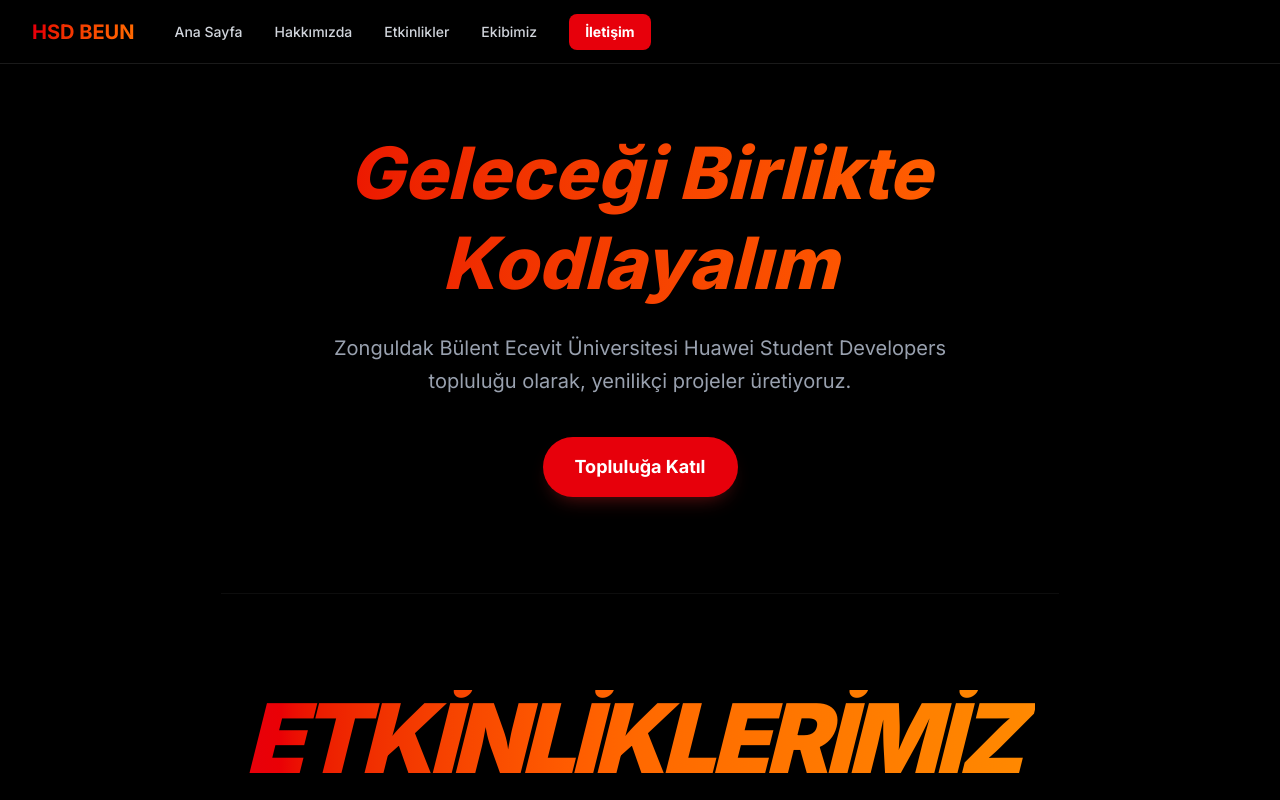
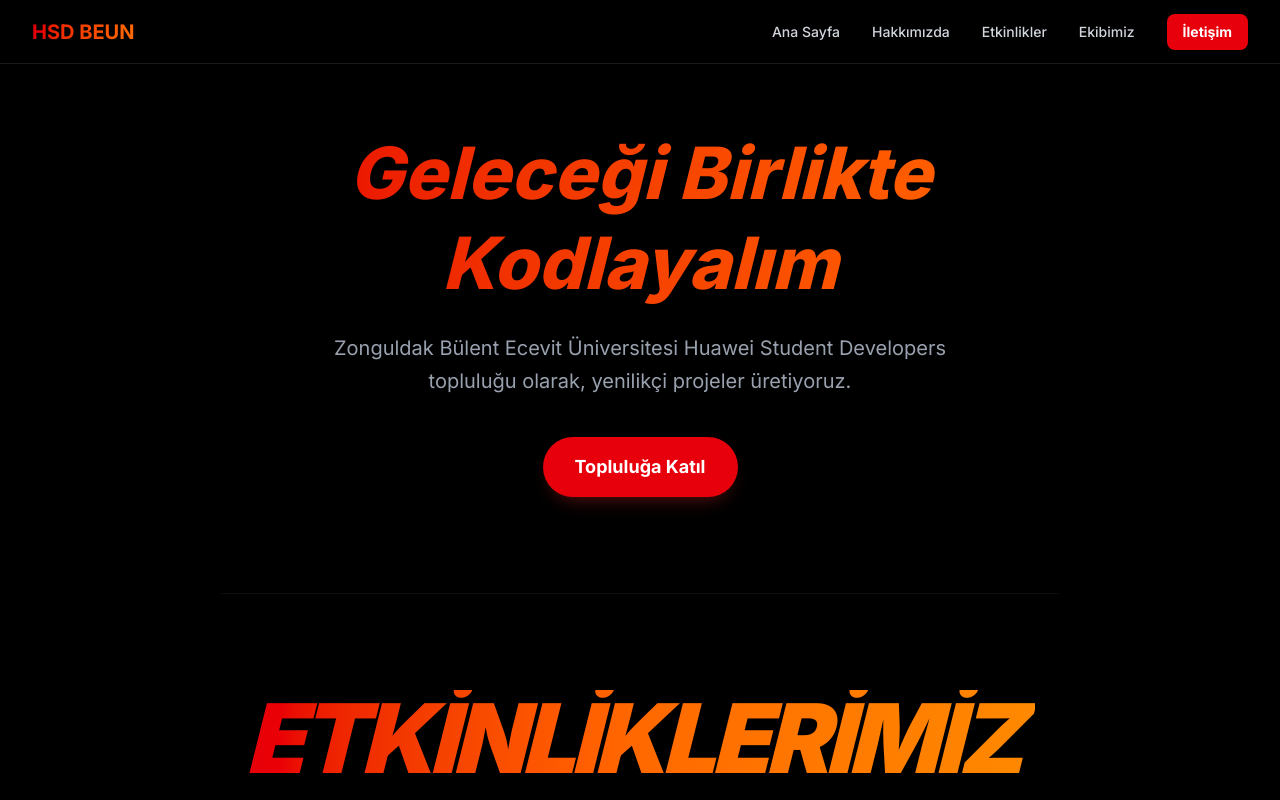
Before and after one commit to ElifBerra/hsd-beun-web, a Next.js app: page / in a window 1280 px wide. Shown: the top 800 px of the page. Built offline with nearby package versions, Linux system fonts and the light colour scheme; no server answers; the database is empty.

Commit message:
Update Navbar.tsx

```diff
--- a/components/Navbar.tsx
+++ b/components/Navbar.tsx
@@ -4,7 +4,7 @@ const Navbar = () => {
   return (
     <nav className="fixed top-0 left-0 w-full z-[100] bg-black/80 backdrop-blur-md border-b border-white/10 h-16">
       <div className="max-w-7xl mx-auto px-4 sm:px-6 lg:px-8 h-full flex items-center justify-between">
-        <div className="flex items-center justify-between h-16">
+
         {/* Sol Kısım: Logo */}
         <div className="flex items-center">
           <Link href="/" className="text-xl font-bold bg-gradient-to-r from-red-600 to-orange-500 bg-clip-text text-transparent">
@@ -14,7 +14,7 @@ const Navbar = () => {
 
         {/* Sağ Kısım: Menü Linkleri */}
         <div className="hidden md:block">
-            <div className="ml-10 flex items-baseline space-x-8 text-sm font-medium">
+          <div className="flex items-center space-x-8 text-sm font-medium">
             <Link href="/" className="text-gray-300 hover:text-white transition-colors">
               Ana Sayfa
             </Link>
@@ -32,7 +32,7 @@ const Navbar = () => {
             </Link>
           </div>
         </div>
-        </div>
+
       </div>
     </nav>
   );
```
Lines whose indentation alone changed are shown as unchanged.
